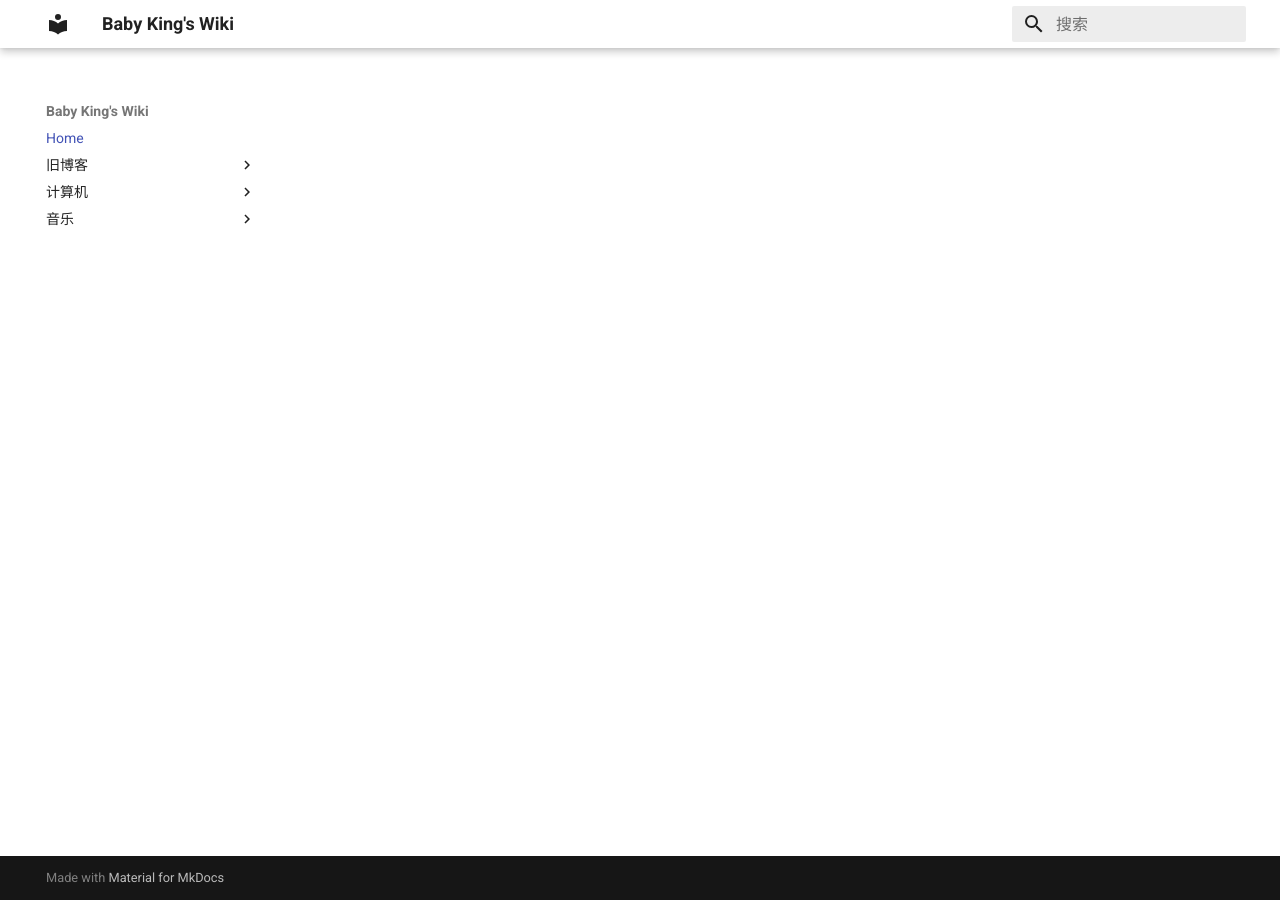
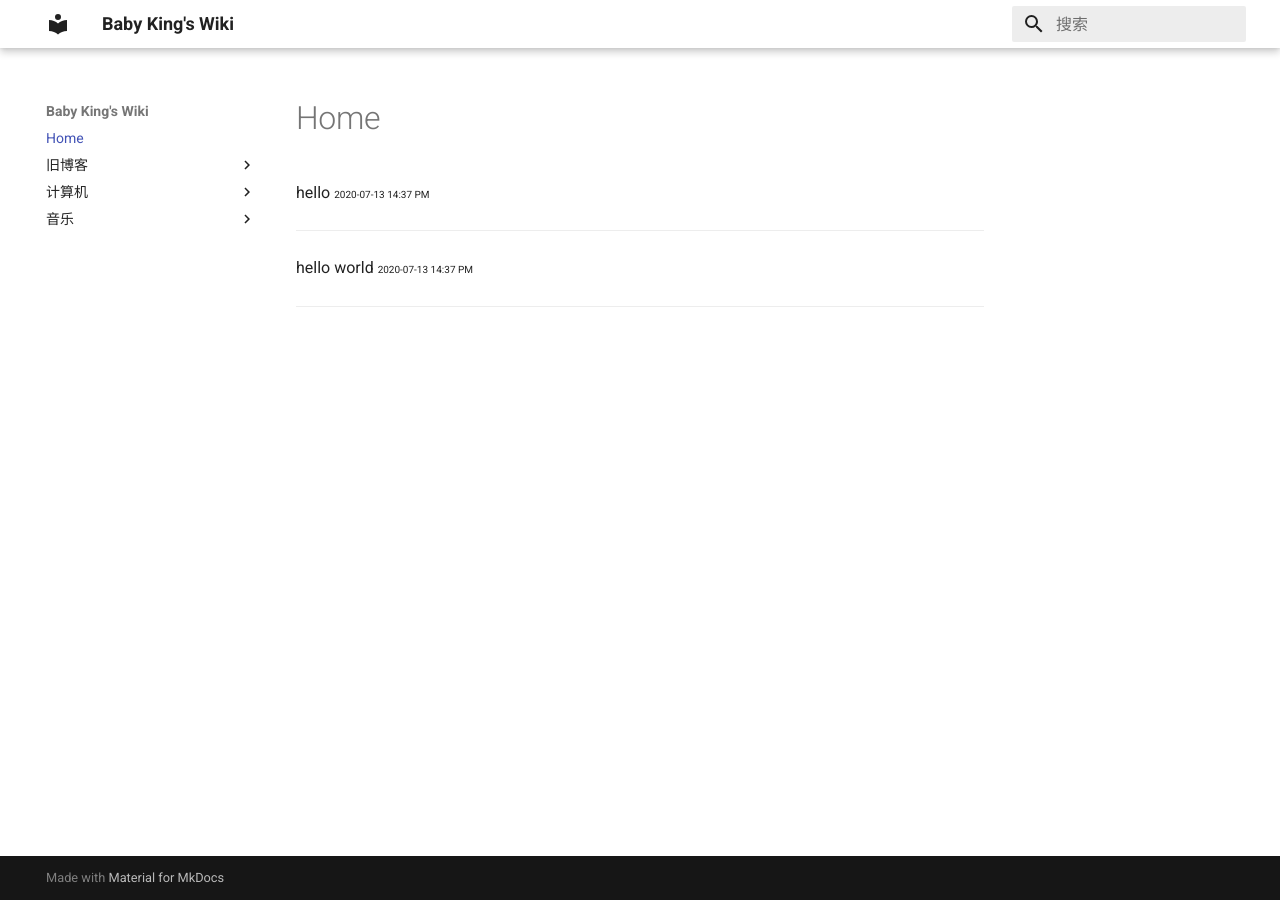
Before and after one commit to babyking/wiki, an MkDocs documentation site: the page built from wiki/index.md, in a window 1280 px wide. Built offline with MkDocs 1.6.1 and Material for MkDocs 9.7.7, drawn with Linux system fonts in a browser that asks for light colours.

Commit message:
quick commit

```diff
--- a/wiki/index.md
+++ b/wiki/index.md
@@ -1 +1,7 @@
-#
+hello
+<font size="1">2020-07-13 14:37 PM</font>
+<hr>
+
+hello world
+<font size="1">2020-07-13 14:37 PM</font>
+<hr>
```
